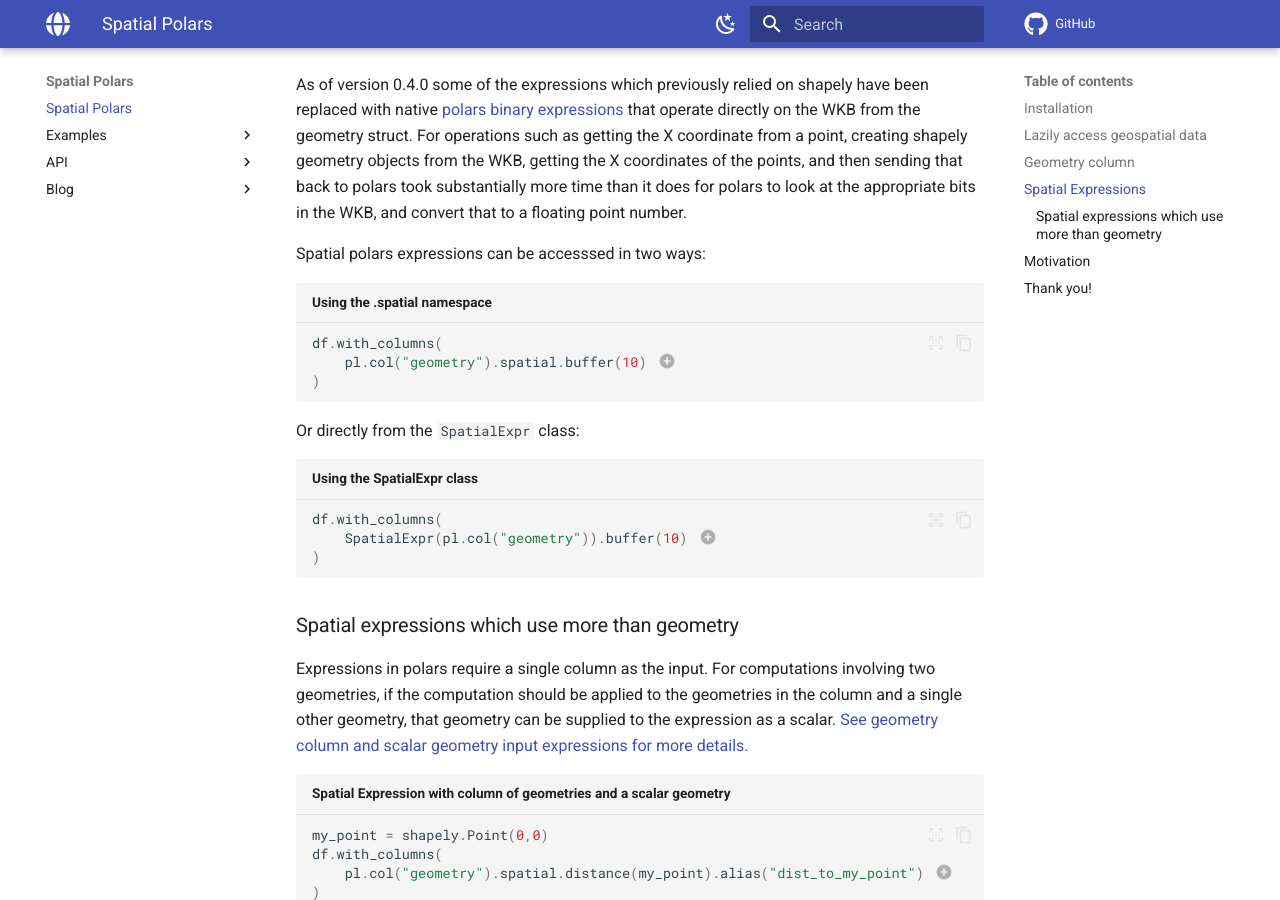
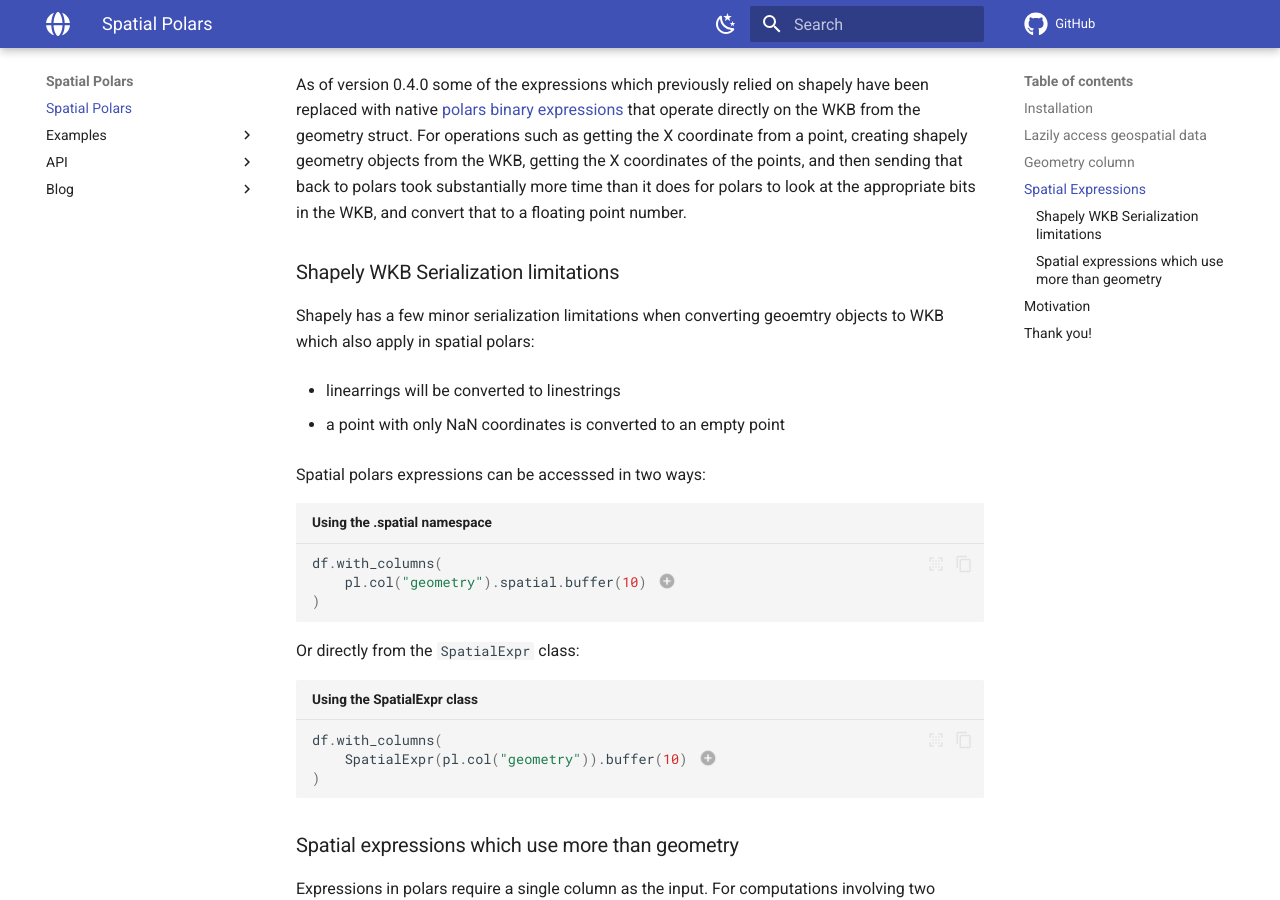
Before and after one commit to ATL2001/spatial_polars, an MkDocs documentation site: the page built from docs/index.md, in a window 1280 px wide and 900 px high, scrolled down 2263 px. Built offline with MkDocs 1.6.1 and Material for MkDocs 9.7.7, drawn with Linux system fonts in a browser that asks for light colours; emoji names are drawn with the system emoji font; comment, search, counter and statistics services are not loaded.

Commit message:
add Shapely WKB Serialization limitations

````diff
--- a/docs/index.md
+++ b/docs/index.md
@@ -59,6 +59,14 @@ Many expressions are included which work with the geometry struct.  Most express
 
 As of version 0.4.0 some of the expressions which previously relied on shapely have been replaced with native [polars binary expressions](https://docs.pola.rs/api/python/stable/reference/expressions/binary.html) that operate directly on the WKB from the geometry struct.  For operations such as getting the X coordinate from a point, creating shapely geometry objects from the WKB, getting the X coordinates of the points, and then sending that back to polars took substantially more time than it does for polars to look at the appropriate bits in the WKB, and convert that to a floating point number.
 
+### Shapely WKB Serialization limitations
+Shapely has a few minor serialization limitations when converting geoemtry objects to WKB which also apply in spatial polars:
+
+* linearrings will be converted to linestrings
+
+* a point with only NaN coordinates is converted to an empty point
+
+
 Spatial polars expressions can be accesssed in two ways:
 
 ```py title="Using the .spatial namespace"
````
